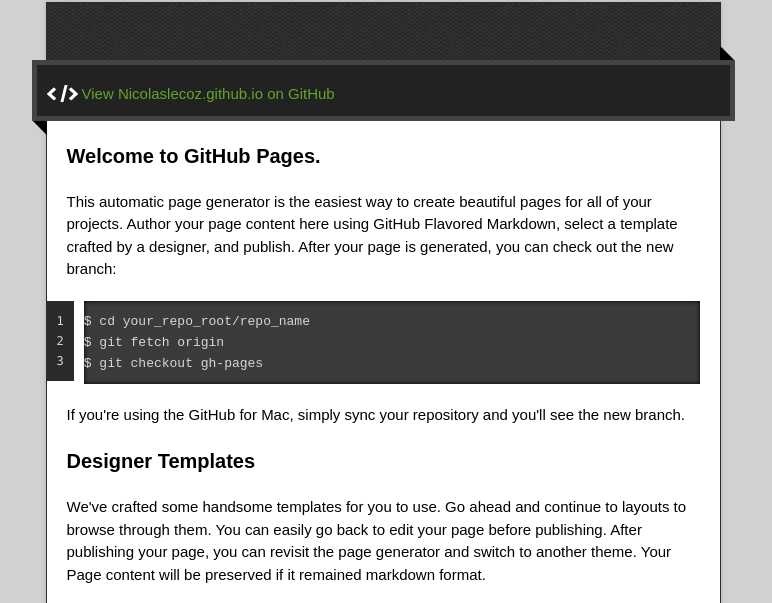
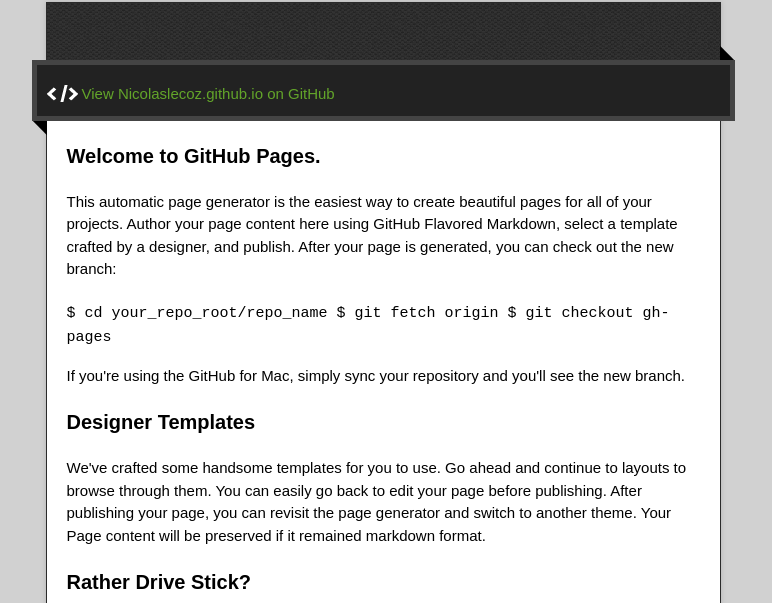
Before and after one commit to nicolaslecoz/nicolaslecoz.github.io, a plain HTML site: page index.html in a window 1280 px wide. Shown: the part 128-731 px from the top of the page, without its empty margins (257-1029 px from the left). Drawn offline with nearby package versions, Linux system fonts and the light colour scheme.

Commit message:
mise en forme du code

```diff
--- a/index.html
+++ b/index.html
@@ -39,10 +39,10 @@
 
 <p>This automatic page generator is the easiest way to create beautiful pages for all of your projects. Author your page content here using GitHub Flavored Markdown, select a template crafted by a designer, and publish. After your page is generated, you can check out the new branch:</p>
 
-<pre><code>$ cd your_repo_root/repo_name
+<code>$ cd your_repo_root/repo_name
 $ git fetch origin
 $ git checkout gh-pages
-</code></pre>
+</code>
 
 <p>If you're using the GitHub for Mac, simply sync your repository and you'll see the new branch.</p>
 
```
